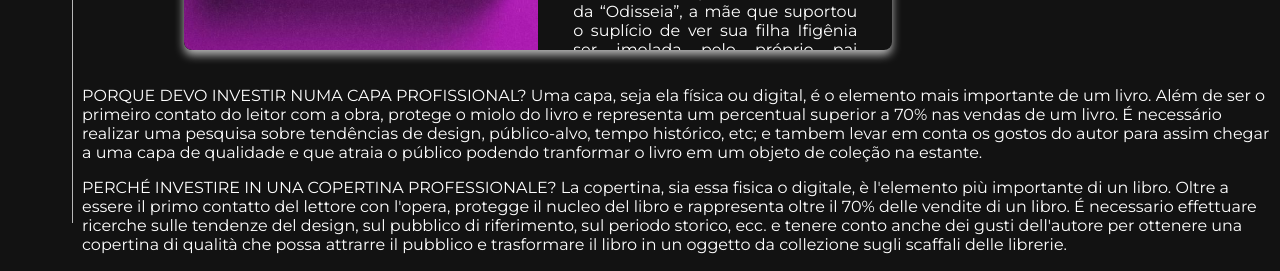
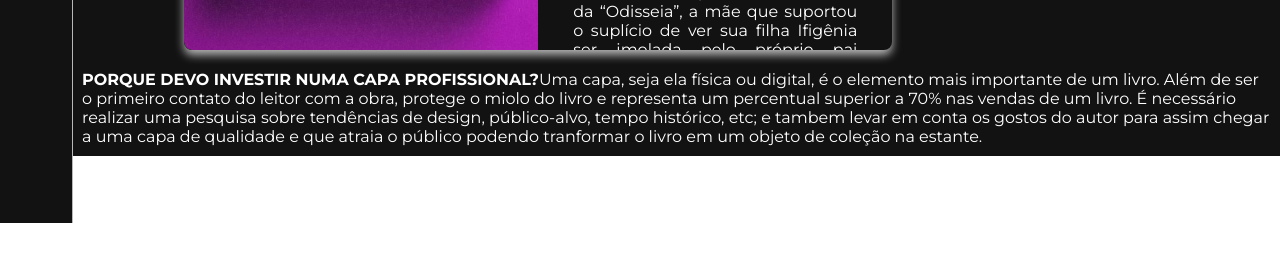
Before and after one commit to marcusviniciusmo/Sara_Vertuan_Profile_Website, a React (Create React App) app in the folder frontend/: page / in a window 1280 px wide. Shown: the part 622-893 px from the top of the page. After the commit the page ends 800 px from the top, so only its background shows below. Built offline with nearby package versions, Linux system fonts and the light colour scheme.

Commit message:
Home view changing according to language

```diff
--- /dev/null
+++ b/frontend/src/mocks/Home/index.tsx
@@ -0,0 +1,44 @@
+import { HomeProps } from "types/Home";
+
+export const MockedData: HomeProps[] = [
+  {
+    language: 'PT',
+    title: 'PORQUE DEVO INVESTIR NUMA CAPA PROFISSIONAL?',
+    span: `Uma capa, seja ela física ou digital, é o elemento mais importante de
+      um livro. Além de ser o primeiro contato do leitor com a obra, protege o
+      miolo do livro e representa um percentual superior a 70% nas vendas de um
+      livro.
+
+      É necessário realizar uma pesquisa sobre tendências de design,
+      público-alvo, tempo histórico, etc; e tambem levar em conta os gostos do
+      autor para assim chegar a uma capa de qualidade e que atraia o público
+      podendo tranformar o livro em um objeto de coleção na estante.`
+  },
+  {
+    language: 'EN',
+    title: 'WHY SHOULD I INVEST IN A PROFESSIONAL COVER?',
+    span: `A cover, whether physical or digital, is the most important element
+      of a book. Besides being the reader's first contact with the work, it
+      protects the book's core and represents more than 70% of a book's sales.
+
+      To make a high quality cover it is necessary to carry out researches based
+      on design trends, target audience, historical time, etc. Moreover, it is
+      also important to take into account the author's tastes. In this way the
+      cover will have more chances to attract the public, making the book a
+      collector's item on the bookshelf.`
+  },
+  {
+    language: 'IT',
+    title: 'PERCHÉ INVESTIRE IN UNA COPERTINA PROFESSIONALE?',
+    span: `La copertina, sia essa fisica o digitale, è l'elemento più importante
+      di un libro. Oltre a essere il primo contatto del lettore con l'opera,
+      protegge il nucleo del libro e rappresenta oltre il 70% delle vendite di
+      un libro.
+
+      É necessario effettuare ricerche sulle tendenze del design, sul pubblico
+      di riferimento, sul periodo storico, ecc. e tenere conto anche dei gusti
+      dell'autore per ottenere una copertina di qualità che possa attrarre il
+      pubblico e trasformare il libro in un oggetto da collezione sugli scaffali
+      delle librerie.`
+  },
+];
--- /dev/null
+++ b/frontend/src/types/Home/index.tsx
@@ -0,0 +1,5 @@
+export interface HomeProps {
+  language: string;
+  title: string;
+  span: string;
+};
--- a/frontend/src/views/Home/index.tsx
+++ b/frontend/src/views/Home/index.tsx
@@ -1,9 +1,20 @@
+import { useEffect, useState } from "react";
+import { useGlobalContext } from "context";
 import { Header } from "components/Header";
 import { Sidebar } from "components/Sidebar"
+import { Album } from "components/Album";
+import { HomeProps } from "types/Home";
+import { MockedData } from "mocks/Home";
 import { Interface } from "styles/Interface";
-import { Album } from "components/Album";
 
 export function Home() {
+  const [mockedData, setMockedData] = useState<HomeProps>();
+  const { language } = useGlobalContext();
+
+  useEffect(() => {
+    setMockedData(MockedData.find((data) => data.language === language));
+  }, [language]);
+
   return (
     <div>
       <Header />
@@ -13,46 +24,9 @@ export function Home() {
       <Interface>
         <Album />
 
-        <p>
-          PORQUE DEVO INVESTIR NUMA CAPA PROFISSIONAL?
+        <strong>{mockedData?.title}</strong>
+        <span>{mockedData?.span}</span>
 
-          Uma capa, seja ela física ou digital, é o elemento mais importante de um
-          livro. Além de ser o primeiro contato do leitor com a obra, protege o
-          miolo do livro e representa um percentual superior a 70% nas vendas de
-          um livro.
-
-          É necessário realizar uma pesquisa sobre tendências de design,
-          público-alvo, tempo histórico, etc; e tambem levar em conta os gostos do
-          autor para assim chegar a uma capa de qualidade e que atraia o público
-          podendo tranformar o livro em um objeto de coleção na estante.
-        </p>
-        <p>
-          PERCHÉ INVESTIRE IN UNA COPERTINA PROFESSIONALE?
-
-          La copertina, sia essa fisica o digitale, è l'elemento più importante di
-          un libro. Oltre a essere il primo contatto del lettore con l'opera,
-          protegge il nucleo del libro e rappresenta oltre il 70% delle vendite
-          di un libro.
-
-          É necessario effettuare ricerche sulle tendenze del design, sul pubblico
-          di riferimento, sul periodo storico, ecc. e tenere conto anche dei gusti
-          dell'autore per ottenere una copertina di qualità che possa attrarre il
-          pubblico e trasformare il libro in un oggetto da collezione sugli
-          scaffali delle librerie.
-        </p>
-        <p>
-          WHY SHOULD I INVEST IN A PROFESSIONAL COVER?
-
-          A cover, whether physical or digital, is the most important element of a
-          book. Besides being the reader's first contact with the work, it
-          protects the book's core and represents more than 70% of a book's sales.
-
-          To make a high quality cover it is necessary to carry out researches
-          based on design trends, target audience, historical time, etc. Moreover,
-          it is also important to take into account the author's tastes.
-          In this way the cover will have more chances to attract the public,
-          making the book a collector's item on the bookshelf.
-        </p>
       </Interface>
     </div>
   );
```
